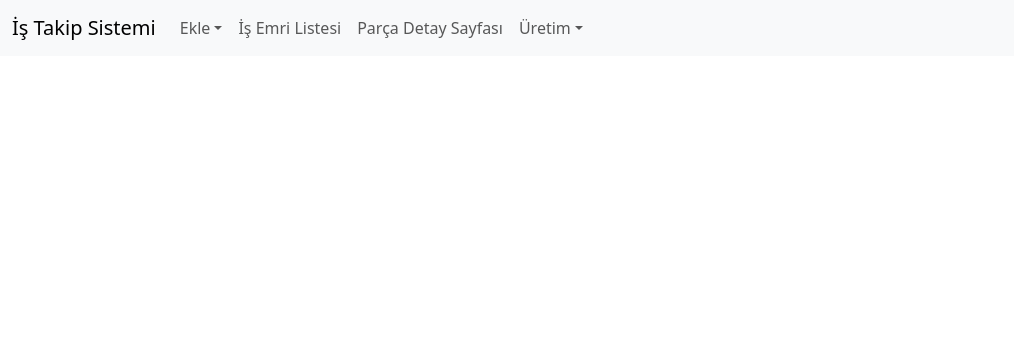
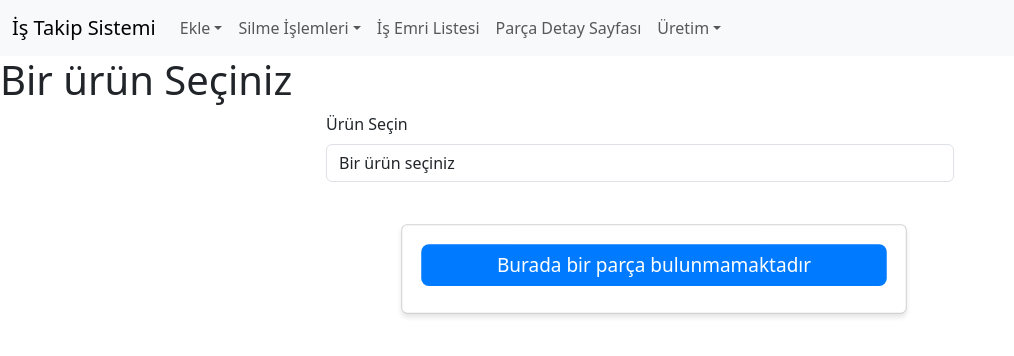
Before and after one commit to mertugrulfrontenddev/manage-works-furniture, a React (Create React App) app: page /partdelete in a window 1280 px wide. Shown: the top 356 px of the page, without its empty margins (0-1014 px from the left). Built offline with nearby package versions, Linux system fonts and the light colour scheme.

Commit message:
added-delete-part

```diff
--- a/src/App.css
+++ b/src/App.css
@@ -36,3 +36,69 @@
     transform: rotate(360deg);
   }
 }
+
+/* Hover efekti */
+/* Normalde kartlar biraz daha küçük olacak */
+.custom-card {
+  transition: transform 0.3s ease, box-shadow 0.3s ease;
+  box-shadow: 0px 4px 6px rgba(0, 0, 0, 0.1);
+  transform: scale(0.95); /* Normalde kartı biraz küçültüyoruz */
+  border-radius: 10px;
+}
+
+/* Hover durumunda büyüme etkisi */
+.custom-card:hover {
+  transform: scale(1); /* Hoverda normal boyuta gelir */
+  box-shadow: 0px 8px 12px rgba(0, 0, 0, 0.2); /* Hoverda daha büyük gölge */
+}
+
+/* Kartın başlık kısmı */
+.custom-card .card-title {
+  background-color: #007bff;
+  color: white;
+  border-radius: 8px;
+  padding: 10px 0;
+  text-align: center;
+}
+
+/* Kartın body kısmı */
+.custom-card .card-body {
+  padding: 20px;
+  border-radius: 8px;
+}
+
+.custom-card .card-body.bg-light {
+  background-color: #d3e9ffd2 !important;
+}
+
+.overlay {
+  position: fixed;
+  width: 100%;
+  height: 100%; /* Tüm ekranı kaplaması için */
+  left: 0;
+  top: 0;
+  background-color: #282c348e;
+  display: flex;
+  justify-content: center;
+  align-items: center;
+}
+
+.overlay-content {
+  position: relative;
+  background-color: white;
+  border: 1px solid grey;
+  padding: 30px;
+  width: 40%; /* İstenirse genişlik ayarlanabilir */
+  box-shadow: 0 4px 10px rgba(0, 0, 0, 0.2);
+}
+
+.close-overlay {
+  position: absolute;
+  right: 10px;
+  top: 5px;
+}
+
+.close-overlay:hover {
+  color: red;
+  cursor: pointer;
+}
--- a/src/App.js
+++ b/src/App.js
@@ -11,6 +11,7 @@ import Banding from "./components/Banding";
 import Drilling from "./components/Drilling";
 import Sizing from "./components/Sizing";
 import SizingList from "./components/SizingList";
+import PartDelete from "./components/PartDelete";
 import "bootstrap/dist/js/bootstrap.bundle.min.js";
 
 function App() {
@@ -34,6 +35,7 @@ function App() {
           <Route path="/sizinglist" element={<SizingList />} />
           <Route path="/banding" element={<Banding />} />
           <Route path="/drilling" element={<Drilling />} />
+          <Route path="/partdelete" element={<PartDelete />} />
         </Routes>
       </Router>
     </LotProvider>
--- a/src/components/Navigation.jsx
+++ b/src/components/Navigation.jsx
@@ -75,7 +75,30 @@ function Navigation() {
                 </li>
               </ul>
             </li>
-
+            <li className="nav-item dropdown">
+              <a
+                className="nav-link dropdown-toggle"
+                href="#"
+                id="ekleDropdown"
+                role="button"
+                data-bs-toggle="dropdown"
+                aria-expanded="false"
+              >
+                Silme İşlemleri
+              </a>
+              <ul className="dropdown-menu" aria-labelledby="ekleDropdown">
+                <li>
+                  <Link className="dropdown-item" to="/partdelete">
+                    Parça Sil
+                  </Link>
+                </li>
+                <li>
+                  <Link className="dropdown-item" to="/partadd">
+                    Ürün Sil
+                  </Link>
+                </li>
+              </ul>
+            </li>
             {/* İş Emri Listesi */}
             <li className="nav-item">
               <Link className="nav-link" to="/">
--- /dev/null
+++ b/src/components/PartDelete.jsx
@@ -0,0 +1,219 @@
+import { useContext, useEffect, useState } from "react";
+import { Form, Row, Col, Card, Container, Button } from "react-bootstrap";
+import { LotContext } from "../context/LotContext";
+import { collection, getDocs, deleteDoc, doc } from "firebase/firestore";
+import { db } from "../firebase";
+
+const PartDelete = () => {
+  const { products } = useContext(LotContext);
+
+  const [selectedProductCode, setSelectedProductCode] = useState("");
+  const [productParts, setProductParts] = useState([]); // parts'ı tutacağımız state
+  const [modalShow, setModelShow] = useState(false);
+  const [selectedPart, setSelectedPart] = useState(null);
+  const handleProductSelect = (e) => {
+    const selectedValue = e.target.value;
+    setSelectedProductCode(selectedValue);
+  };
+
+  useEffect(() => {
+    const fetchSelectedProduct = async () => {
+      if (!selectedProductCode) return; // Ürün seçilmediyse işlem yapma
+
+      try {
+        // Seçilen ürünün parts alt koleksiyonuna erişim
+        const partsRef = collection(
+          db,
+          "products",
+          selectedProductCode,
+          "parts"
+        );
+
+        // parts verilerini alıyoruz
+        const partsSnapshot = await getDocs(partsRef);
+
+        // Eğer parts koleksiyonu boşsa, boş dizi döndür
+        if (!partsSnapshot.empty) {
+          const partsList = partsSnapshot.docs.map((doc) => ({
+            id: doc.id,
+            ...doc.data(),
+          }));
+          setProductParts(partsList); // parts verisini state'e atıyoruz
+        } else {
+          setProductParts([]); // parts yoksa boş dizi gönderiyoruz
+          console.log("Bu ürüne ait parça bulunmamaktadır.");
+        }
+      } catch (error) {
+        console.log("Veri çekerken hata oluştu:", error);
+        setProductParts([]); // Hata durumunda boş dizi
+      }
+    };
+
+    fetchSelectedProduct();
+  }, [selectedProductCode]); // selectedProductCode değiştiğinde tetiklenecek
+
+  const handleShowModal = (part) => {
+    setModelShow(!modalShow);
+
+    setSelectedPart(part);
+  };
+  const handleDeletePart = async (partId) => {
+    try {
+      const partRef = doc(db, "products", selectedProductCode, "parts", partId);
+
+      await deleteDoc(partRef);
+
+      setProductParts((prevParts) =>
+        prevParts.filter((part) => part.id !== partId)
+      );
+
+      alert("Parça başarıyla silindi.");
+
+      setModelShow(!modalShow);
+    } catch (error) {}
+  };
+
+  return (
+    <div>
+      <h1>Bir ürün Seçiniz</h1>
+      <Row className="d-flex align-items-center justify-content-center">
+        <Col md={6}>
+          <Form.Group controlId="productSelect">
+            <Form.Label>Ürün Seçin</Form.Label>
+            <Form.Control
+              as="select"
+              value={selectedProductCode}
+              onChange={handleProductSelect}
+            >
+              <option value="">Bir ürün seçiniz</option>
+
+              {products.map((product) => (
+                <option value={product.code} key={product.code}>
+                  {product.code} - {product.name}
+                </option>
+              ))}
+            </Form.Control>
+          </Form.Group>
+        </Col>
+      </Row>
+      <Container>
+        <Row className="mt-4 ms-3 d-flex justify-content-center aling-items-center">
+          {/* Parçaları listele */}
+          {productParts.length > 0 ? (
+            productParts.map((part, index) => (
+              <Col md={4} key={part.id}>
+                <Card className="mt-3 custom-card">
+                  <Card.Body>
+                    <Card.Title
+                      className="text-center"
+                      style={{
+                        backgroundColor: "#007bff",
+                        color: "#fff",
+                        borderRadius: "10px",
+                        padding: "10px 0",
+                      }}
+                    >
+                      {part.partName}
+                    </Card.Title>
+                    <Card.Body
+                      className="bg-light"
+                      style={{
+                        padding: "15px",
+                        borderRadius: "10px",
+                        marginTop: "10px",
+                      }}
+                    >
+                      <p>
+                        <strong>Malzeme Rengi:</strong> {part.materialColor}
+                      </p>
+                      <p>
+                        <strong>Cinsi:</strong> {part.cinsi}
+                      </p>
+                      <p>
+                        <strong>Bantlama:</strong> {part.banding}
+                      </p>
+                      <p>
+                        <strong>Delik:</strong> {part.drilling}
+                      </p>
+                    </Card.Body>
+                    <Button
+                      variant="danger"
+                      className="mt-3"
+                      onClick={() => {
+                        handleShowModal(part);
+                      }}
+                    >
+                      {" "}
+                      Parça Sil
+                    </Button>
+                  </Card.Body>
+                </Card>
+              </Col>
+            ))
+          ) : (
+            <Col md={6}>
+              <Card className="mt-3 custom-card  ">
+                <Card.Body>
+                  <Card.Title className="text-center">
+                    Burada bir parça bulunmamaktadır
+                  </Card.Title>
+                </Card.Body>
+              </Card>
+            </Col>
+          )}
+        </Row>
+      </Container>
+      {modalShow && (
+        <div className="overlay">
+          <div className="overlay-content">
+            <div className="close-overlay">
+              <Button
+                variant="secondary"
+                onClick={() => {
+                  setModelShow(!modalShow);
+                }}
+              >
+                X
+              </Button>
+            </div>
+            <p>
+              <h2>Silmek İstediğiniz Parça</h2>
+              <p>
+                <strong>Malzeme Rengi:</strong> {selectedPart.materialColor}
+              </p>
+              <p>
+                <strong>Cinsi:</strong> {selectedPart.cinsi}
+              </p>
+              <p>
+                <strong>Bantlama:</strong> {selectedPart.banding}
+              </p>
+              <p>
+                <strong>Delik:</strong> {selectedPart.drilling}
+              </p>
+            </p>
+
+            <Button
+              variant="danger"
+              onClick={() => {
+                handleDeletePart(selectedPart.id);
+              }}
+            >
+              Parçayı Sil
+            </Button>
+            <Button
+              variant="success"
+              className="ms-3"
+              onClick={() => {
+                setModelShow(!modalShow);
+              }}
+            >
+              İptal
+            </Button>
+          </div>
+        </div>
+      )}
+    </div>
+  );
+};
+
+export default PartDelete;
```
